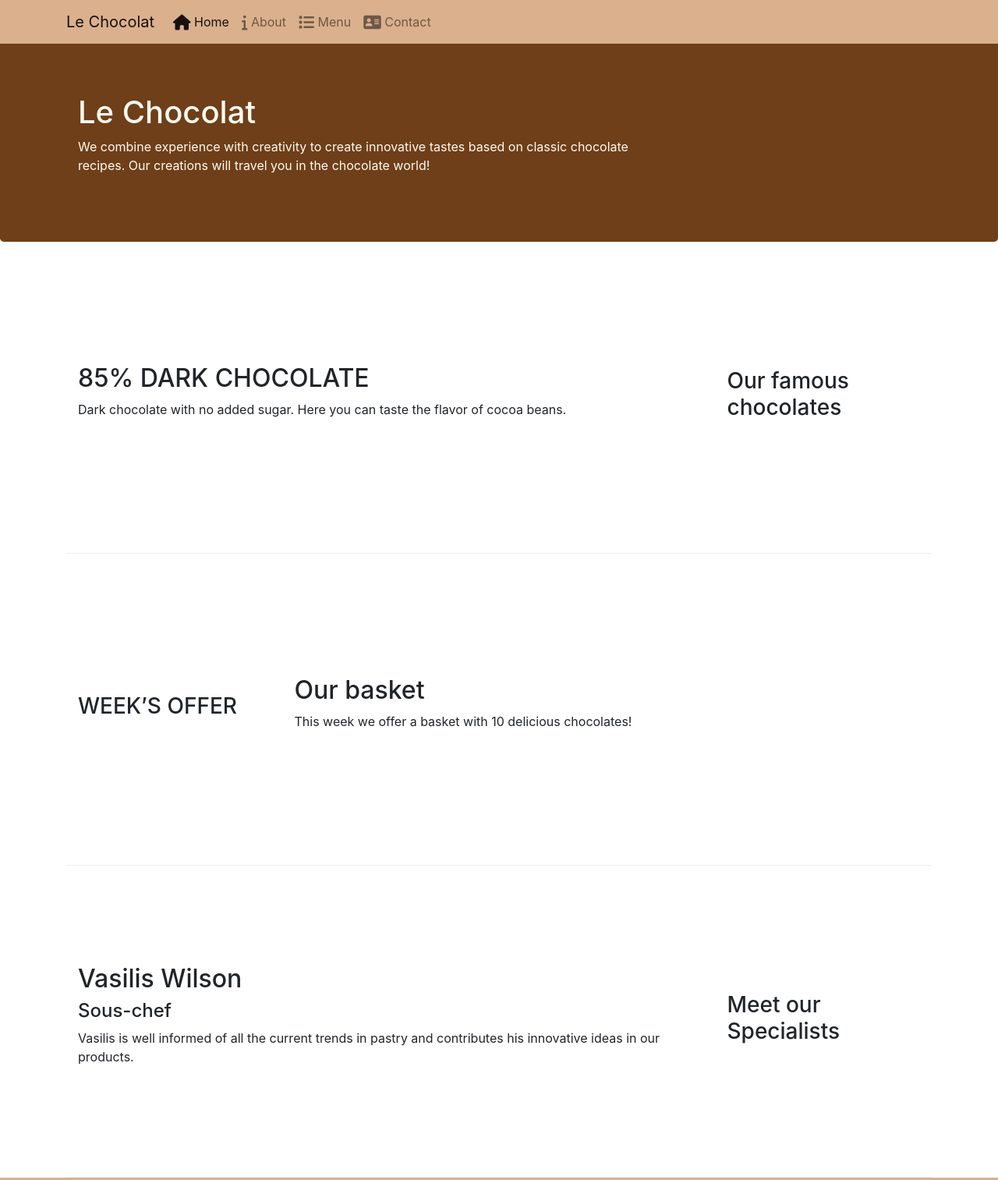
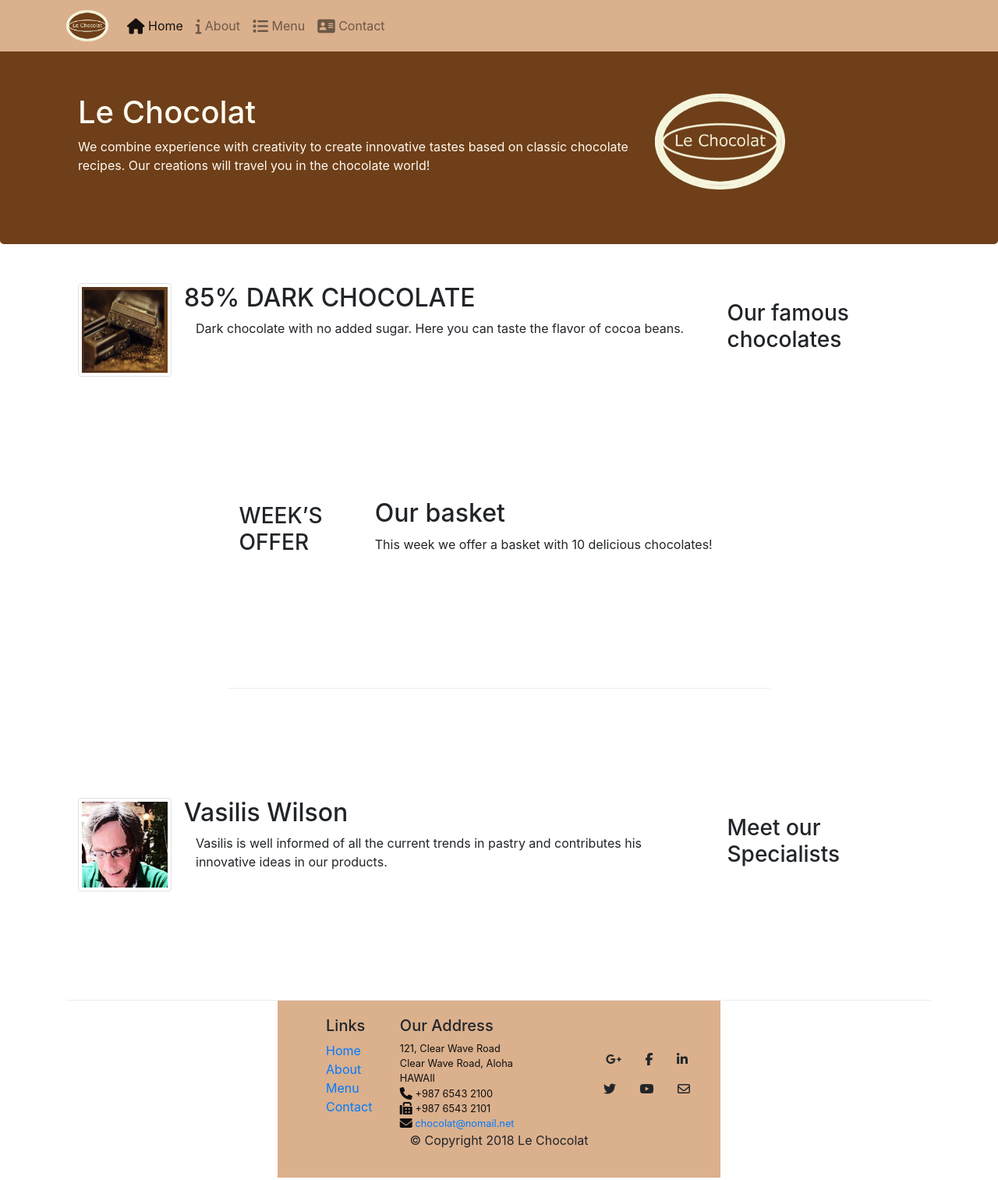
Before and after one commit to DimitraKaf/leChocolat, a plain HTML site: page index.html in a window 1280 px wide. Shown: the top 1513 px of the page at 78% size. Drawn offline with nearby package versions, Linux system fonts and the light colour scheme.

Commit message:
Images and Media

```diff
--- a/index.html
+++ b/index.html
@@ -16,7 +16,7 @@
 <body>
     <nav class="navbar navbar-expand-md navbar-light bg-light fixed-top ">
         <div class="container">
-            <a class="navbar-brand" href="#">Le Chocolat</a>
+            <a class="navbar-brand" href="#"><img src="images/logo.png" height="40" width="54"></a>
             <button class="navbar-toggler" type="button" data-toggle="collapse" data-target="#Navbar">
                 <span class="navbar-toggler-icon"></span>
             </button>
@@ -45,6 +45,7 @@
                         recipes. Our creations will travel you in the chocolate world!</p>
                 </div>
                 <div class="col col-sm">
+                    <img src="images/logo.png" class="img-fluid">
                 </div>
             </div>
         </div>
@@ -56,9 +57,14 @@
                 <h3>Our famous chocolates</h3>
             </div>
             <div class="col-sm col-md">
-                <h2>85% DARK CHOCOLATE</h2>
-                <p class="d-none d-sm-block">Dark chocolate with no added sugar. Here you can taste the flavor of cocoa
-                    beans.</p>
+                <div class="media">
+                    <img class="d-flex mr-3 img-thumbnail align-self-center" src="images/dark85.jpg"
+                        alt="85% DARK CHOCOLATE">
+                    <div class="media-body">
+                        <h2 class="mt-0">85% DARK CHOCOLATE</h2>
+                        <p class="col d-none d-md-block">Dark chocolate with no added sugar.
+                            Here you can taste the flavor of cocoa beans.</p>
+                    </div>
                 </div>
             </div>
 
@@ -78,11 +84,17 @@
                     <h3>Meet our Specialists</h3>
                 </div>
                 <div class="col-sm col-md">
-                <h2>Vasilis Wilson </h2>
-                <h4>Sous-chef</h4>
-                <p class="d-none d-sm-block">Vasilis is well informed of all the current trends in pastry and
+                    <div class="media">
+                        <img class="d-flex mr-3 img-thumbnail align-self-center" src="images/cartoonVasilis.png"
+                            alt="vasilis image">
+                        <div class="media-body">
+                            <h2 class="mt-0">Vasilis Wilson</h2>
+
+                            <p class="col d-none d-md-block">Vasilis is well informed of all the current trends in
+                                pastry and
                                 contributes his innovative ideas in
                                 our products.</p>
+                        </div>
                     </div>
                 </div>
             </div>
@@ -115,8 +127,8 @@
                             <div style="text-align: center;">
                                 <a class="btn btn-social-icon btn-google-plus" href="http://google.com/+"> <i
                                         class="fa fa-google-plus"></i></a> <a class="btn btn-social-icon btn-facebook"
-                            href="http://www.facebook.com/profile.php?id="> <i class="fa fa-facebook"></i></a> <a
-                            class="btn btn-social-icon btn-linkedin" href="http://www.linkedin.com/in/"> <i
+                                    href="http://www.facebook.com/profile.php?id="> <i class="fa fa-facebook"></i></a>
+                                <a class="btn btn-social-icon btn-linkedin" href="http://www.linkedin.com/in/"> <i
                                         class="fa fa-linkedin"></i></a> <a class="btn btn-social-icon btn-twitter"
                                     href="http://twitter.com/"> <i class="fa fa-twitter"></i></a> <a
                                     class="btn btn-social-icon btn-youtube" href="http://youtube.com/"> <i
```
Also changed, not shown: aboutus.html (+2 -1 lines), images/cartoonVasilis.png (added), images/dark85.jpg (added), images/logo.png (added), images/promotion.jpg (added). Lines whose indentation alone changed are shown as unchanged.
